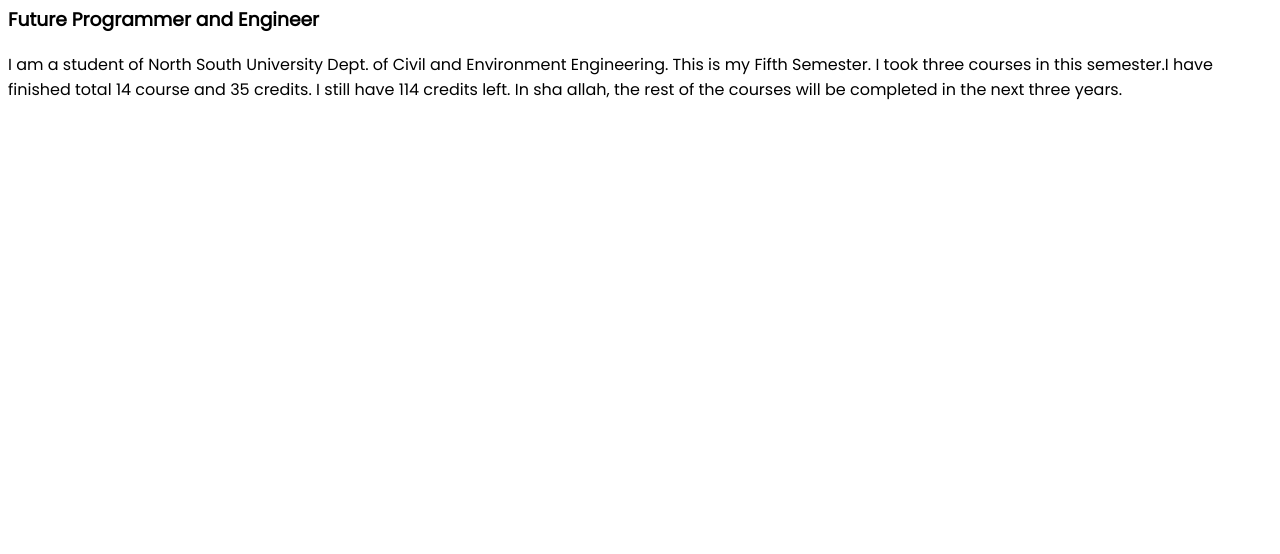
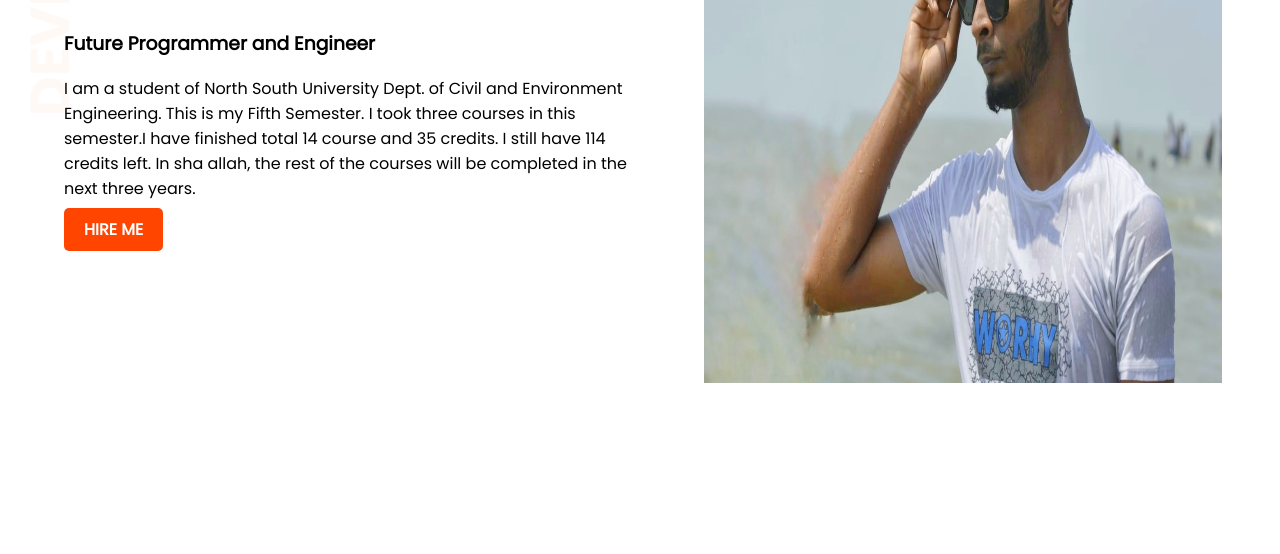
Before and after one commit to arif55885587/developer_portfolio, a plain HTML site: page index.html in a window 1280 px wide. Shown: the part 246-800 px from the top of the page. Drawn offline with Linux system fonts and the light colour scheme.

Commit message:
web page added

```diff
--- a/index.html
+++ b/index.html
@@ -1,20 +1,34 @@
 <!DOCTYPE html>
 <html lang="en">
+
 <head>
      <meta charset="UTF-8">
      <meta http-equiv="X-UA-Compatible" content="IE=edge">
      <meta name="viewport" content="width=device-width, initial-scale=1.0">
      <title>Ariful Islam Arif developer portfolio</title>
      <link rel="preconnect" href="https://fonts.googleapis.com">
-<link rel="preconnect" href="https://fonts.gstatic.com" crossorigin>
-<link href="https://fonts.googleapis.com/css2?family=Poppins&display=swap" rel="stylesheet">
+     <link rel="preconnect" href="https://fonts.gstatic.com" crossorigin>
+     <link href="https://fonts.googleapis.com/css2?family=Poppins&display=swap" rel="stylesheet">
      <link rel="stylesheet" href="style.css">
 </head>
+
 <body>
-     <h1> Welcome To</h1>
-     <h1> <span class="orange-color"> Ariful Islam</span> World!</h1>
-     <h3>Future Programmer and Engineer</h3>
-     <p>I am a student of North South University Dept. of Civil and Environment Engineering. This is my Fifth Semester. I took three courses in this semester.I have finished total 14 course and 35 credits. I still have 114 credits left. In sha allah, the rest of the courses will be completed in the next three years. </p>
-     <img src="Programming Hero/1st Website/My_First_Repository/developer_portfolio/1609261155515.jpg" alt="">
+     <section class="top-banner">
+          <div class="abc">
+               <h1> Welcome To</h1>
+               <h1> <span class="orange-color"> Ariful Islam</span> World!</h1>
+               <h3>Future Programmer and Engineer</h3>
+               <p>I am a student of North South University Dept. of Civil and Environment Engineering. This is my Fifth
+                    Semester. I took three courses in this semester.I have finished total 14 course and 35 credits. I
+                    still have 114 credits left. In sha allah, the rest of the courses will be completed in the next
+                    three years. </p>
+               <a class="link-botton" target="blank" href="https://web.facebook.com/mdarifulislam.arif.399488/"> HIRE
+                    ME</a>
+          </div>
+          <div class="abc">
+               <img src="IMG-20210317-WA0024-01-01-01.jpeg" height="600" width="600" alt="My Picture">
+          </div>
+     </section>
 </body>
+
 </html>
--- a/style.css
+++ b/style.css
@@ -1,5 +1,6 @@
 body{
      font-family: 'Poppins', sans-serif;
+     margin: 0;
 }
 h1{
      font-size: 50px;
@@ -7,3 +8,26 @@
 .orange-color{
      color: orange;
 }
+section{
+     display: flex;
+}
+.abc{
+     width: 50%;
+     padding-left: 5%;
+}
+.abc img{
+    width: 90%;
+    padding-top: 5%;
+}
+.link-botton{
+     text-decoration: none;
+     background-color: orangered;
+     padding: 10px 20px;
+     border-radius: 5px;
+     color: white;
+     font-weight: 700;
+}
+.top-banner{
+     background-image:url(images/top-banner.png) ;
+     background-repeat: no-repeat;
+}
```
Also changed, not shown: IMG-20210317-WA0024-01-01-01.jpeg (added).
